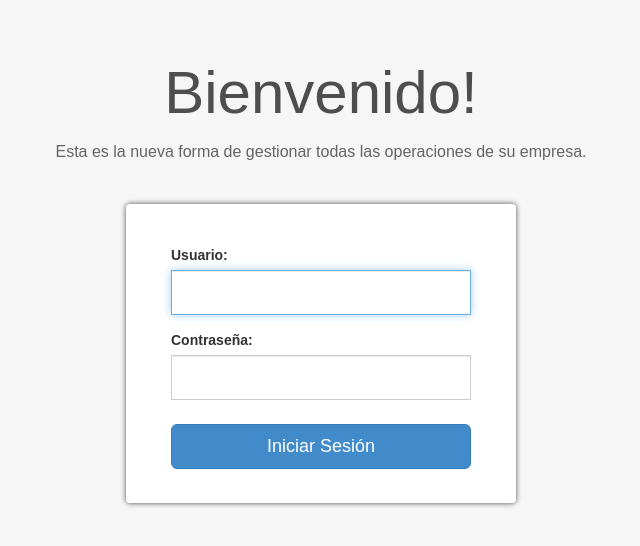
After one commit to jeffaristi92/proyecto-www, a PHP site: page / in a window 1280 px wide. The commit adds this page. Shown: the top 546 px of the page, without its empty margins (319-959 px from the left). Run offline with PHP 8.4, Linux system fonts and the light colour scheme.

Commit message:
Login -> css

```diff
--- a/View/CerrarSesion.php
+++ b/View/CerrarSesion.php
@@ -1,9 +1,10 @@
 <?php
+	header('Content-Type: text/html; charset=UTF-8');//para que aparezan las tildes
 	session_start();
 	unset($_SESSION['']);
 	session_destroy();
 ?>
 <script type"text/javascript" language"javascript">
 	alert('Usted ha cerrado sesión');
-	location.href="../index2.php";
+	location.href="../index.php";
 </script>
--- a/css/styles.css
+++ b/css/styles.css
@@ -1,3 +1,29 @@
+
+body{
+	font-family: Arial, Helvetica, sans-serif;
+	background: #f6f6f6;
+}
+
+h1{
+	text-align: center;
+	color: rgb(78, 78, 78);
+	font-size: 60px;
+	margin-bottom: 15px;
+}
+
+p{
+	color: rgb(100, 100, 100);
+	text-align: center;
+	font-size: 16px;
+	margin-bottom: 40px;
+}
+.background_login {
+	background-color: #fff;
+	width: 390px;
+	margin: 0 auto;
+	border-radius: 4px;
+	box-shadow: 0 0 5px 0.4px rgba(0,0,0,0.6);
+}
 select {
 	width: 300px;
 	border: 1px solid #cccccc;
@@ -17,3 +43,37 @@ select {
 .enviar:hover{
 	color: #fff;
 }
+.form-signin {
+	padding-top: 41px;
+	padding-bottom: 34px;
+}
+.form-control {
+	border-radius: 0px;
+	margin-bottom: 15px;
+}
+.form-signin input[type="password"] {
+	margin-bottom: 24px;
+}
+
+
+
+/* Landscape phone to portrait tablet */
+@media (max-width: 767px) {
+	.background_login{
+		width: 300px;
+	}
+	h1{
+		font-size: 54px;
+	}
+	p{
+		font-size: 15px;
+	}
+}
+
+/* Landscape phones and down */
+@media (max-width: 420px) {
+
+	.background_login{
+		width: 260px;
+	}
+}
--- /dev/null
+++ b/index.php
@@ -0,0 +1,47 @@
+<?php
+  session_start();
+
+  if(@$_SESSION['acceso'] == 1){
+
+    echo "<script type='text/javascript' language='javascript'>
+          location.href='View/Welcome.php';
+      </script>";
+  }
+?>
+
+<!DOCTYPE html>
+
+<html lang="en">
+  <head>
+    <meta http-equiv="Content-Type" content="text/html; charset=UTF-8">
+    <meta charset="utf-8">
+
+    <title>Login</title>
+
+    <link href="css/bootstrap.min.css" rel="stylesheet">
+    <link href="css/signin.css" rel="stylesheet">
+    <link href="css/styles.css" rel="stylesheet">
+
+  </head>
+
+  <body>
+
+    <div class="container">
+
+      <h1>Bienvenido!</h1>
+      <p>Esta es la nueva forma de gestionar todas las operaciones de su empresa.</p>
+
+          <div class="background_login">
+            <form class="form-signin" role="form" action="Controlador/ControllerLogin.php" method="POST">
+              <label>Usuario:</label>
+              <input name="usuario" type="text" class="form-control" required="" autofocus="">
+              <label>Contraseña:</label>
+              <input name="password" type="password" class="form-control" required="">
+              <button class="btn btn-lg btn-primary btn-block" type="submit">Iniciar Sesión</button>
+            </form>
+          </div>
+
+
+    </div> <!--FIN Container-->
+  </body>
+</html>
```
Also changed, not shown: Controlador/ControladorLogin.php (+4 -3 lines), View/Welcome.php (deleted, +0 -33 lines), index2.php (deleted, +0 -39 lines), View/PanelAdminEmpresa.php (renamed from View/PaginaPanelAdminEmpresa.php), View/PanelAdminSistema.php (renamed from View/PaginaPanelAdminSistema.php), View/PanelCajero.php (renamed from View/PaginaPanelCajero.php).
